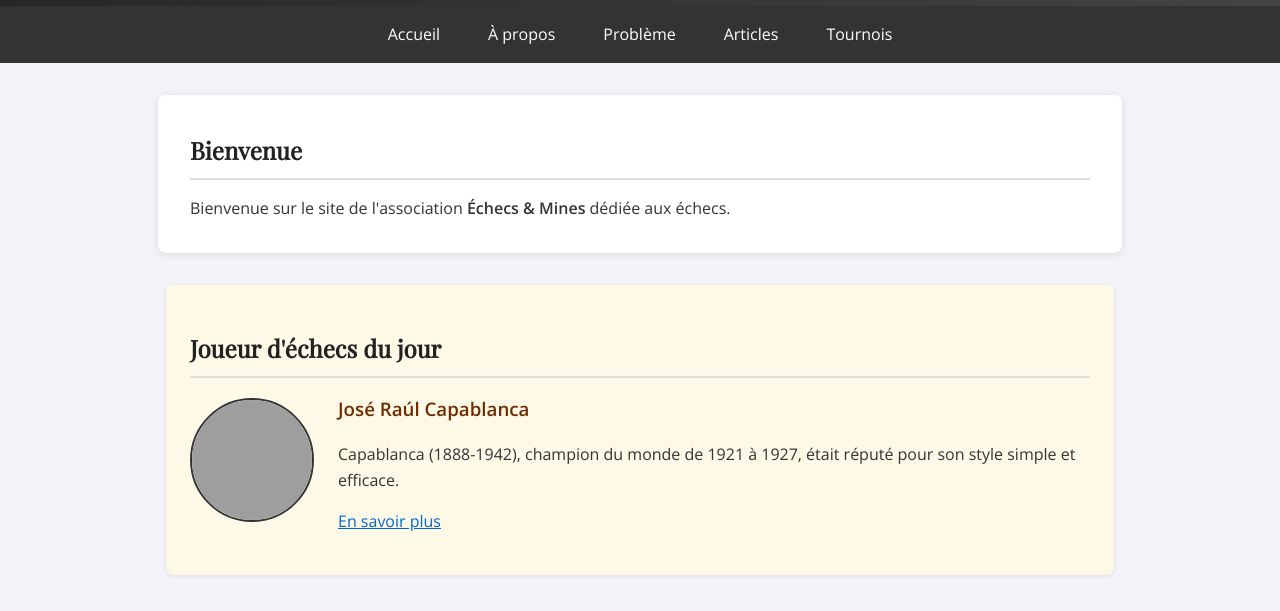
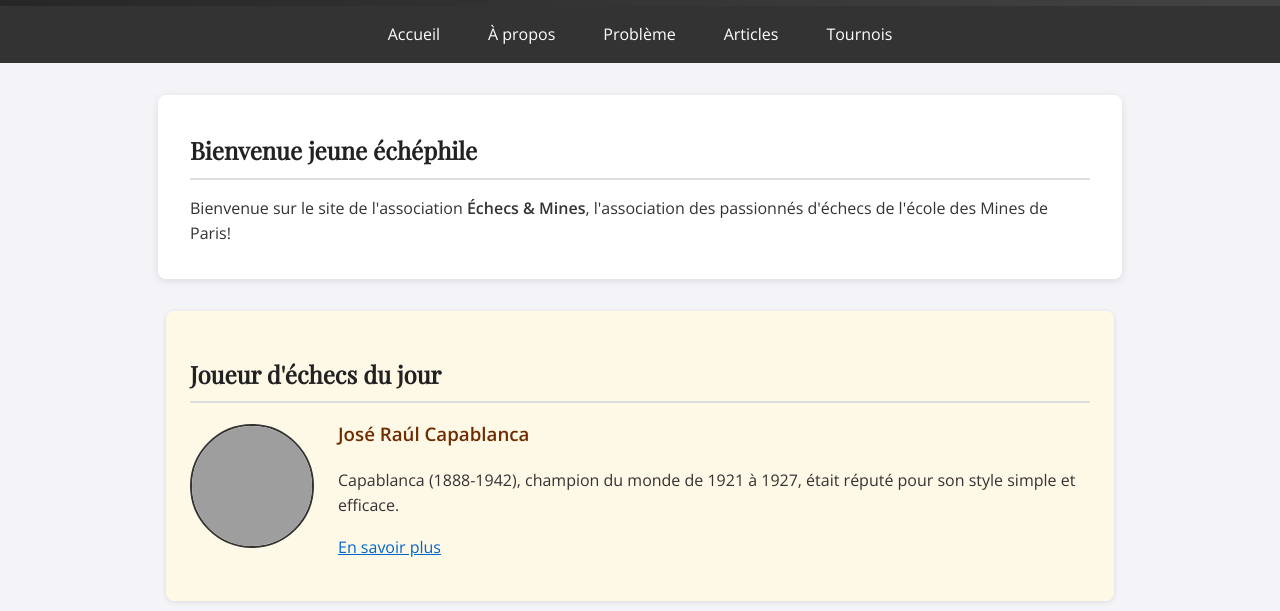
Before and after one commit to Playfaster92/front_echecs_et_mines, a plain HTML site: page index.html in a window 1280 px wide. Shown: the part 189-800 px from the top of the page. Drawn offline with nearby package versions, Linux system fonts and the light colour scheme; grey boxes are pictures that could not be loaded.

Commit message:
texte corrigé

```diff
--- a/index.html
+++ b/index.html
@@ -23,8 +23,8 @@
   <main>
 
   <section>
-    <h2>Bienvenue</h2>
-    <p>Bienvenue sur le site de l'association <strong>Échecs & Mines</strong> dédiée aux échecs.</p>
+    <h2>Bienvenue jeune échéphile</h2>
+    <p>Bienvenue sur le site de l'association <strong>Échecs & Mines</strong>, l'association des passionnés d'échecs de l'école des Mines de Paris!</p>
   </section>
 
   <section id="joueur-jour">
```
Also changed, not shown: apropos.html (+1 -1 lines), tournois.html (+1 -1 lines), cartel.png (added).
